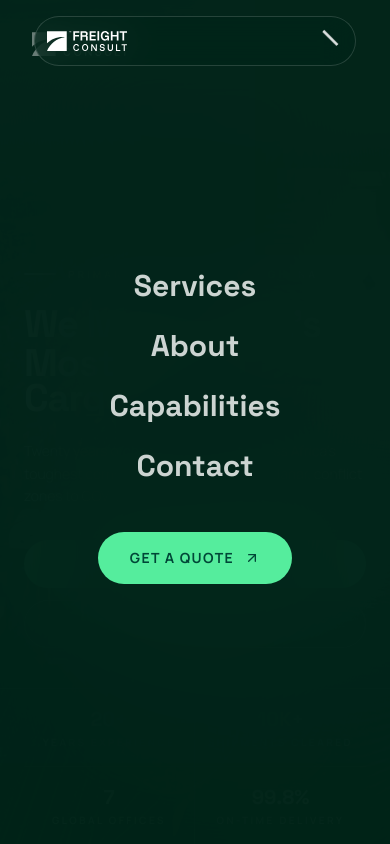
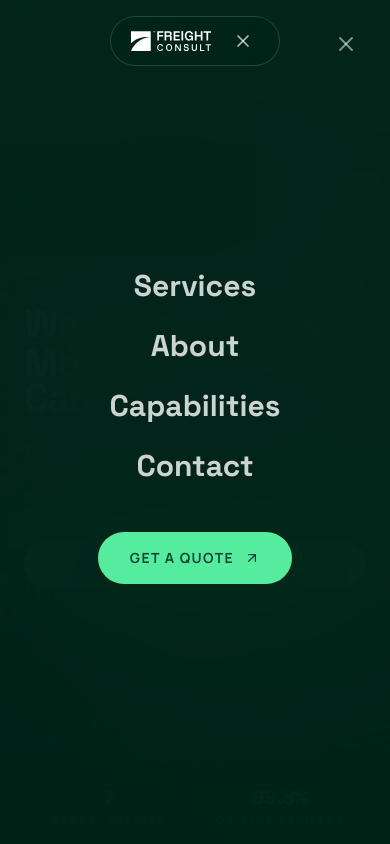
Before and after one commit to ogenci/freight-consult, a React (Vite) app: page / in a window 390 px wide. Both pictures are taken after a click on the button "Open menu". Shown: the top 844 px of the page. Built offline with nearby package versions, Linux system fonts and the light colour scheme.

Commit message:
fix: mobile menu transitions and nav bar width

```diff
--- a/src/components/sections/Navbar.tsx
+++ b/src/components/sections/Navbar.tsx
@@ -1,6 +1,6 @@
 import { useState, useEffect } from "react";
 import { motion, AnimatePresence } from "framer-motion";
-import { Menu, X, ArrowUpRight } from "lucide-react";
+import { X, ArrowUpRight, Menu } from "lucide-react";
 import logoPath from "@/assets/freight-consult-logo.svg";
 
 const EASE = [0.22, 1, 0.36, 1] as const;
@@ -11,6 +11,18 @@ const links = [
   { label: "Capabilities", href: "#impact" },
   { label: "Contact", href: "#contact" },
 ];
+
+const overlayVariants = {
+  hidden: { opacity: 0 },
+  visible: { opacity: 1, transition: { duration: 0.35, ease: EASE } },
+  exit: { opacity: 0, transition: { duration: 0.25, ease: EASE } },
+};
+
+const linkVariants = {
+  hidden: { opacity: 0, y: 24 },
+  visible: (i: number) => ({ opacity: 1, y: 0, transition: { duration: 0.45, ease: EASE, delay: 0.08 + i * 0.05 } }),
+  exit: { opacity: 0, y: -12, transition: { duration: 0.2, ease: EASE } },
+};
 
 export default function Navbar() {
   const [scrolled, setScrolled] = useState(false);
@@ -41,7 +53,7 @@ export default function Navbar() {
           }`}
           style={{ borderRadius: "9999px" }}
         >
-          <div className="flex items-center px-3 md:px-5 h-12 md:h-14 min-w-[320px] md:min-w-[816px] gap-4">
+          <div className="flex items-center px-3 md:px-5 h-12 md:h-14 min-w-0 md:min-w-[816px] w-auto mx-2 sm:mx-0 gap-4">
             <a href="#" className="flex items-center shrink-0">
               <img src={logoPath} alt="Freight Consult" className="h-5 md:h-6 w-auto brightness-0 invert" />
             </a>
@@ -75,12 +87,13 @@ export default function Navbar() {
               aria-label={open ? "Close menu" : "Open menu"}
             >
               <motion.div
-                animate={open ? { rotate: 45 } : { rotate: 0 }}
-                className="absolute"
+                key={open ? "close" : "menu"}
+                initial={{ rotate: -90, opacity: 0 }}
+                animate={{ rotate: 0, opacity: 1 }}
+                exit={{ rotate: 90, opacity: 0 }}
+                transition={{ duration: 0.25, ease: EASE }}
               >
-                <span className={`block w-5 h-[1.5px] bg-current transition-all ${open ? "" : "-translate-y-[4px]"}`} />
-                <span className={`block w-5 h-[1.5px] bg-current mt-[4px] transition-all ${open ? "opacity-0" : ""}`} />
-                <span className={`block w-5 h-[1.5px] bg-current mt-[4px] transition-all ${open ? "-translate-y-[10px]" : ""}`} />
+                {open ? <X className="w-5 h-5" /> : <Menu className="w-5 h-5" />}
               </motion.div>
             </button>
           </div>
@@ -90,33 +103,37 @@ export default function Navbar() {
       <AnimatePresence>
         {open && (
           <motion.div
-            initial={{ opacity: 0 }}
-            animate={{ opacity: 1 }}
-            exit={{ opacity: 0 }}
-            transition={{ duration: 0.3, ease: EASE }}
+            key="overlay"
+            initial="hidden"
+            animate="visible"
+            exit="exit"
+            variants={overlayVariants}
             className="fixed inset-0 z-40 bg-[#002318]/95 backdrop-blur-3xl flex flex-col items-center justify-center gap-2"
           >
-            <img src={logoPath} alt="Freight Consult" className="h-6 w-auto brightness-0 invert opacity-40 absolute top-8 left-8" />
+            <button
+              onClick={() => setOpen(false)}
+              className="absolute top-6 right-6 w-10 h-10 flex items-center justify-center text-white/50 hover:text-white transition-colors"
+              aria-label="Close menu"
+            >
+              <X className="w-6 h-6" />
+            </button>
+
             {links.map((l, i) => (
               <motion.a
                 key={l.href}
                 href={l.href}
-                initial={{ opacity: 0, y: 32 }}
-                animate={{ opacity: 1, y: 0 }}
-                exit={{ opacity: 0, y: 16 }}
-                transition={{ duration: 0.4, ease: EASE, delay: i * 0.06 }}
+                custom={i}
+                variants={linkVariants}
                 onClick={() => setOpen(false)}
-                className="text-3xl md:text-4xl font-display font-bold text-white/80 hover:text-brass transition-colors py-2"
+                className="text-3xl md:text-4xl font-display font-bold text-white/80 hover:text-[#55ed9d] transition-colors py-2"
               >
                 {l.label}
               </motion.a>
             ))}
             <motion.a
               href="#contact"
-              initial={{ opacity: 0, y: 32 }}
-              animate={{ opacity: 1, y: 0 }}
-              exit={{ opacity: 0, y: 16 }}
-              transition={{ duration: 0.4, ease: EASE, delay: 0.3 }}
+              custom={links.length}
+              variants={linkVariants}
               onClick={() => setOpen(false)}
               className="mt-8 group inline-flex items-center gap-2.5 bg-[#55ed9d] text-[#004737] px-8 py-4 font-bold text-sm tracking-widest uppercase rounded-full hover:bg-[#55ed9d]/80 transition-colors"
             >
```
